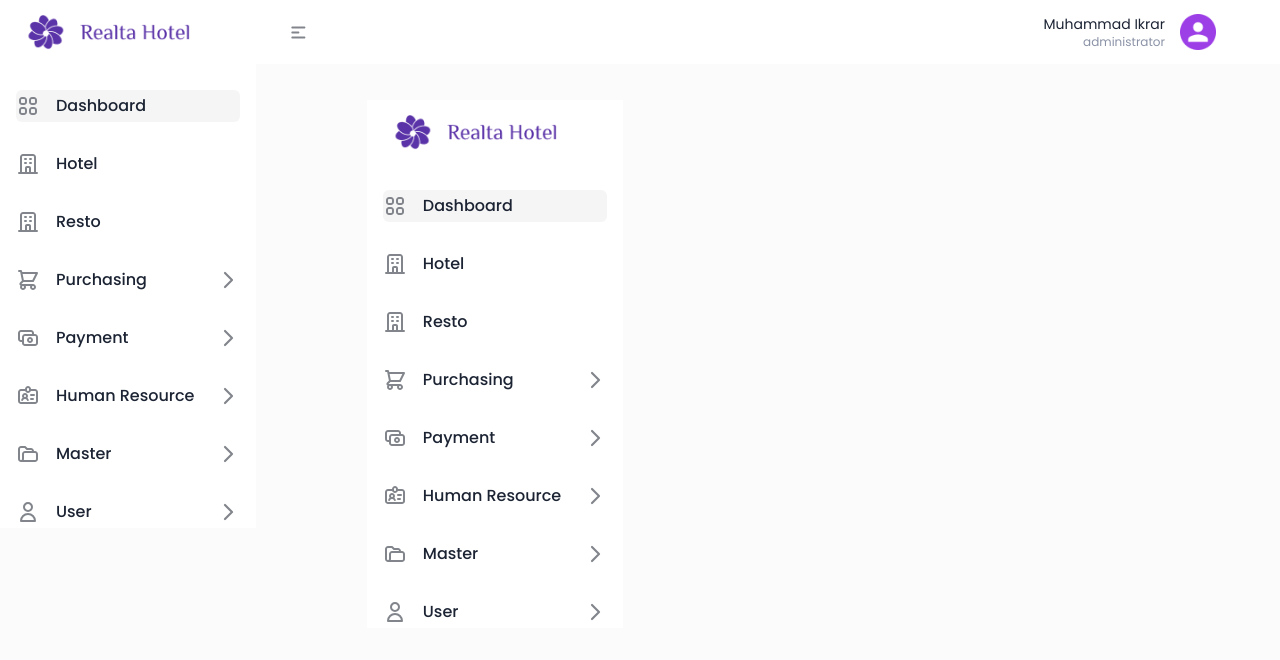
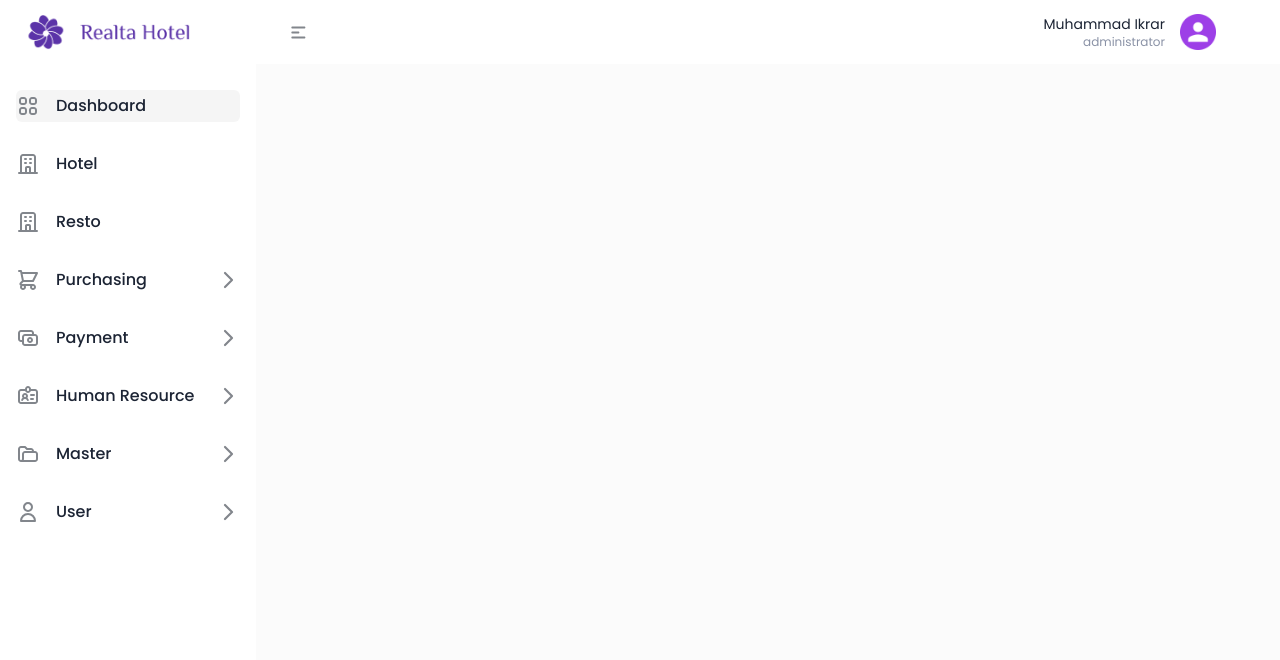
Before and after one commit to VierryFadhilah/Hotel-Realta-FrontEnd, a Next.js app: page / in a window 1280 px wide. Shown: the top 660 px of the page. Built offline with nearby package versions, Linux system fonts and the light colour scheme.

Commit message:
perbaikan sidebar

```diff
--- a/components/sidebar/sidebarcss.ts
+++ b/components/sidebar/sidebarcss.ts
@@ -1,5 +1,5 @@
 const sidebarcss ={
-    sidebar: 'flex  w-64 h-full bg-white',
+    sidebar: 'flex w-64 h-screen bg-white',
     sidebarcontainer: 'bg-white duration-700 z-10 w-64  h-full px-4 height: calc(100vh - 82px)',
     sidelinkactive: "hover:bg-bgGray hover:text-textPrimary  text-textPrimary text-sm items-center gap-x-4",
     sidesubmenuactive: "flex cursor-pointer text-center text-sm text-textPrimary py-2 hover:font-bold hover:text-textPrimary"
--- a/pages/index.tsx
+++ b/pages/index.tsx
@@ -12,7 +12,7 @@ export default function App() {
       {/* <h1 className="text-3xl font-bold underline">Hello world!</h1> */}
       {/* <SearchBooking /> */}
       {/* <SidebarBooking /> */}
-      <Sidebar />
+      {/* <Sidebar /> */}
     </main>
   )
 }
```
